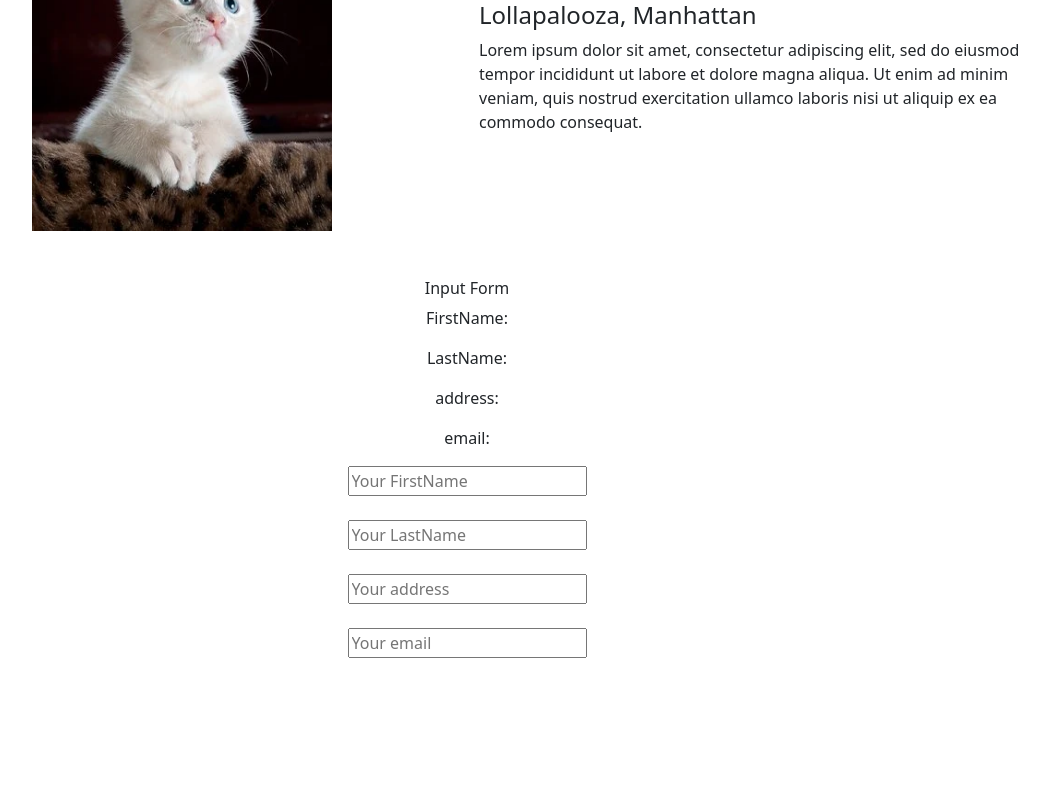
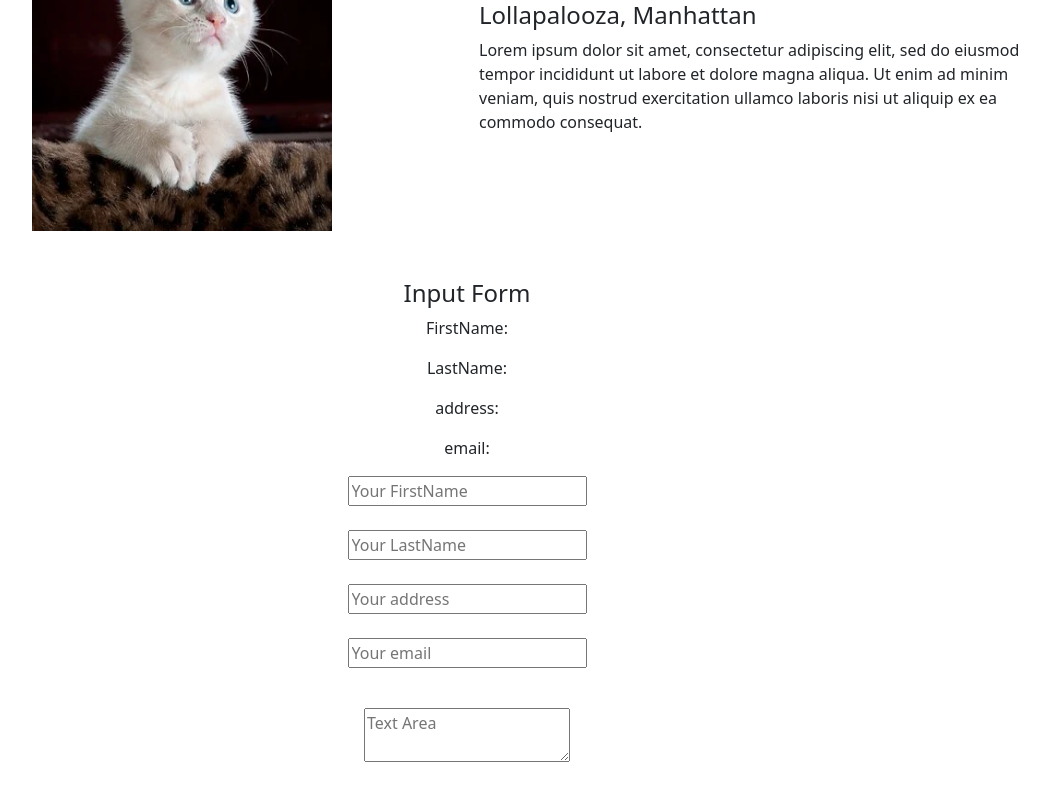
Before and after one commit to mrsamia/scrimba_tutorial, a React (Create React App) app in the folder my-app/: page / in a window 1280 px wide. Shown: the part 7387-8187 px from the top of the page, without its empty margins (173-1222 px from the left). Before the commit the page ends 8117 px from the top, so only its background shows below. Built offline with nearby package versions, Linux system fonts and the light colour scheme.

Commit message:
SRM | Form TextArea

```diff
--- a/my-app/src/Form/FormOne.js
+++ b/my-app/src/Form/FormOne.js
@@ -8,8 +8,8 @@ function FormOne(props) {
         firstname: " ",
         lastname: " ",
         address: " ",
-        email: " "
-
+        email: " ",
+        textarea: " "
     })
 
     function onchnageHandler(event) {
@@ -21,7 +21,7 @@ function FormOne(props) {
 
     return (
         <div className='container pt-5 pb-5'>
-            <h6>Input Form</h6>
+            <h4>Input Form</h4>
             <p>FirstName: {value.firstname}</p>
             <p>LastName: {value.lastname}</p>
             <p>address: {value.address}</p>
@@ -32,6 +32,10 @@ function FormOne(props) {
                 <input type="text" name="address" placeholder='Your address' onChange={onchnageHandler} /><br></br><br></br>
                 <input type="text" name="email" placeholder='Your email' onChange={onchnageHandler} /><br></br><br></br>
             </form>
+
+            <p>{value.textarea}</p>
+            <textarea type="text" name="textarea" placeholder='Text Area' onChange={onchnageHandler} />
+
         </div>
     );
 }
```
